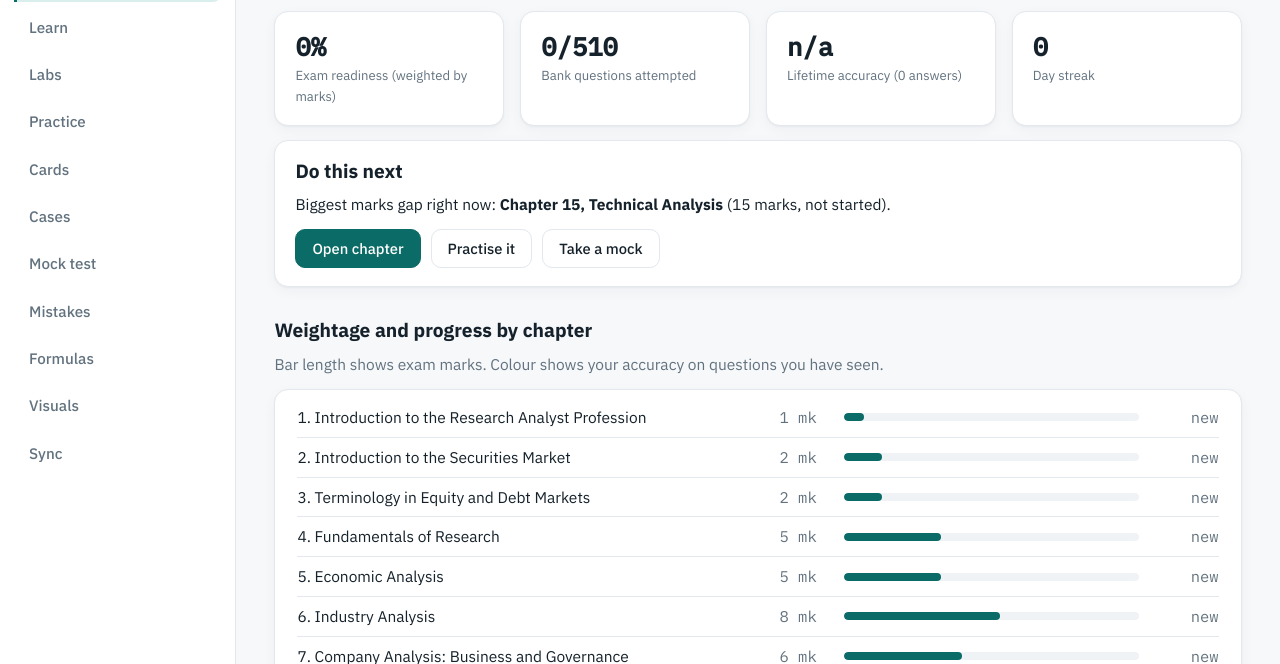
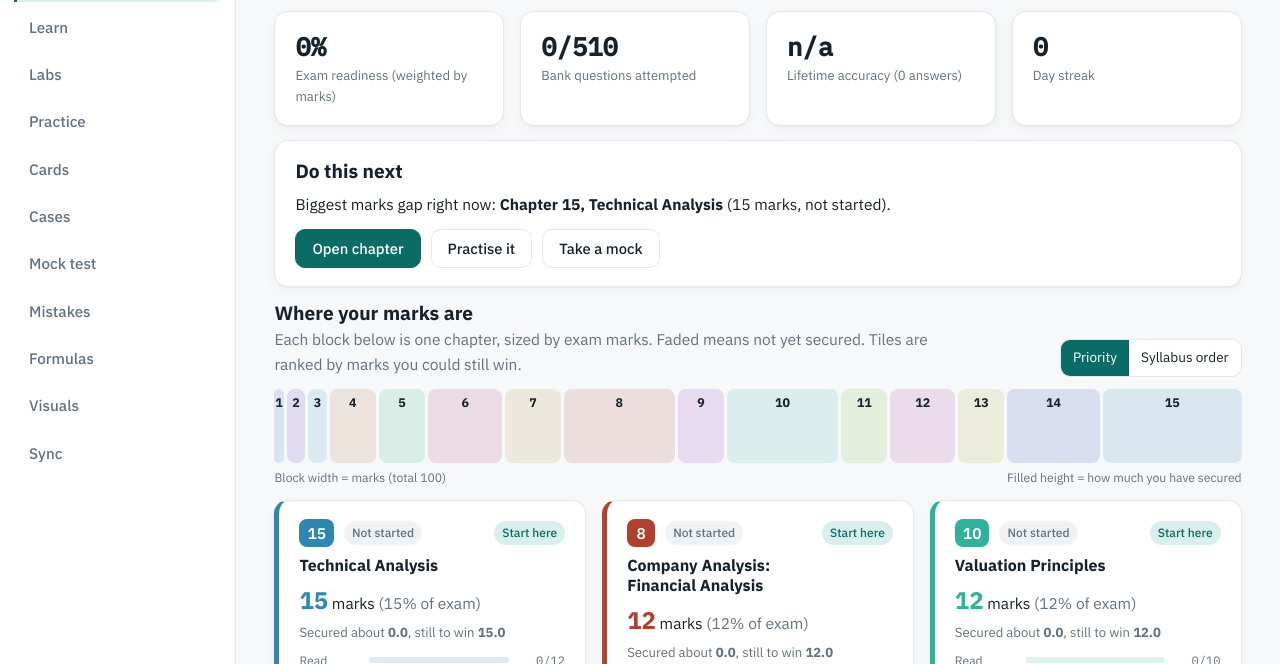
Before and after one commit to aviec21/nism_codified, a website: page index.html in a window 1280 px wide. Shown: the part 136-800 px from the top of the page. Drawn offline with Linux system fonts and the light colour scheme.

Commit message:
Home: priority tiles and exam map replace weightage bars; per-chapter colours
Co-Authored-By: Claude Sonnet 5.5 <noreply@anthropic.com>
Claude-Session: https://claude.ai/code/session_01TPFQG6NXJnGE7nS4BZcEnB

```diff
--- a/css/app.css
+++ b/css/app.css
@@ -122,3 +122,9 @@ svg.dg text{font:12px var(--font);fill:var(--ink)}
 .vout{margin-top:6px}
 .card.link{transition:border-color .15s,transform .15s}.card.link:hover{transform:translateY(-1px)}
 svg.chart.dg{max-width:1000px}
+
+.seg{display:inline-flex;border:1px solid var(--line);border-radius:10px;overflow:hidden}.seg button{background:var(--surface);border:0;padding:7px 12px;font:inherit;font-size:.85rem;color:inherit;cursor:pointer}.seg button.on{background:var(--accent);color:#fff}
+.exmap{display:flex;gap:3px;height:74px;margin-top:12px}.exmap a{position:relative;flex-basis:0;min-width:0;border-radius:8px;overflow:hidden;background:color-mix(in srgb,var(--cc) 14%,transparent);text-decoration:none;display:flex;align-items:flex-start;justify-content:center}.exmap a i{position:absolute;left:0;right:0;bottom:0;background:var(--cc);opacity:.9}.exmap a b{position:relative;color:var(--ink);font-size:.78rem;margin-top:4px}.exmap a:hover{outline:2px solid var(--cc)}
+.exlegend{display:flex;justify-content:space-between;gap:10px;flex-wrap:wrap;font-size:.76rem;color:var(--muted,#6b7785);margin-top:5px}
+.ct{border-left:5px solid var(--cc);text-decoration:none;color:inherit;display:block}.ct:hover{box-shadow:0 6px 20px rgba(0,0,0,.08)}.ct h3{margin:8px 0 6px;font-size:1rem}.ct .cn{background:var(--cc);color:#fff;border-radius:8px;min-width:28px;text-align:center;padding:2px 8px;font-weight:600}.ct .mk b{font-size:1.5rem;color:var(--cc)}
+.mm{display:grid;grid-template-columns:62px 1fr 48px;gap:8px;align-items:center;font-size:.76rem;color:var(--muted,#6b7785);margin-top:3px}.mm i{height:6px;border-radius:4px;background:color-mix(in srgb,var(--cc) 16%,transparent);overflow:hidden;display:block}.mm u{display:block;height:100%;background:var(--cc);text-decoration:none}.mm em{font-style:normal;text-align:right;font-family:var(--mono,monospace)}
--- a/js/core.js
+++ b/js/core.js
@@ -118,3 +118,6 @@ NX.fin = {
   ema: function (a, n) { var k = 2 / (n + 1), out = [], e = null; a.forEach(function (v, i) { e = e == null ? v : v * k + e * (1 - k); out.push(i < n - 1 ? NaN : e); }); return out; },
   rsi: function (a, n) { n = n || 14; var out = a.map(function () { return NaN; }), g = 0, l = 0; for (var i = 1; i < a.length; i++) { var d = a[i] - a[i - 1], up = Math.max(d, 0), dn = Math.max(-d, 0); if (i <= n) { g += up; l += dn; if (i === n) { g /= n; l /= n; out[i] = l === 0 ? 100 : 100 - 100 / (1 + g / l); } } else { g = (g * (n - 1) + up) / n; l = (l * (n - 1) + dn) / n; out[i] = l === 0 ? 100 : 100 - 100 / (1 + g / l); } } return out; }
 };
+
+/* per-chapter colour */
+NX.chColor = function (id) { var hs = [215, 262, 190, 24, 150, 340, 40, 8, 280, 170, 90, 320, 55, 235, 200]; return 'hsl(' + hs[(id - 1) % 15] + ',58%,44%)'; };
--- a/js/views.js
+++ b/js/views.js
@@ -37,8 +37,21 @@
       '<div class="card"><div class="stat"><b>' + (tc + tw ? Math.round(100 * tc / (tc + tw)) + '%' : 'n/a') + '</b><span>Lifetime accuracy (' + (tc + tw) + ' answers)</span></div></div>' +
       '<div class="card"><div class="stat"><b>' + (NX.S.streak.n || 0) + '</b><span>Day streak</span></div></div></div>';
     h += '<div class="card" style="margin-bottom:14px"><h2>Do this next</h2><p>Biggest marks gap right now: <b>Chapter ' + next.c.id + ', ' + esc(next.c.title) + '</b> (' + next.m + ' marks, ' + (next.s.acc == null ? 'not started' : 'accuracy ' + NX.pct(next.s.acc, 0)) + ').</p><div class="row"><a class="btn pri" href="#learn-' + next.c.id + '" style="text-decoration:none">Open chapter</a><a class="btn" href="#practice" id="hp" style="text-decoration:none">Practise it</a><a class="btn" href="#mock" style="text-decoration:none">Take a mock' + (lastMock ? ' (last ' + Math.round(lastMock.s) + '/' + lastMock.max + ')' : '') + '</a></div></div>';
-    h += '<h2>Weightage and progress by chapter</h2><p class="sub">Bar length shows exam marks. Colour shows your accuracy on questions you have seen.</p><div class="card chl" style="padding:8px 22px">';
-    rows.forEach(function (x) { var cls = x.s.acc == null ? '' : x.s.acc >= .75 ? 'g' : x.s.acc >= .5 ? 'w' : 'b'; h += '<a href="#learn-' + x.c.id + '" style="display:grid;grid-template-columns:minmax(0,1.6fr) 54px minmax(60px,1fr) 70px;gap:10px;align-items:center;padding:7px 0;border-bottom:1px solid var(--line);text-decoration:none;color:inherit"><span>' + x.c.id + '. ' + esc(x.c.title) + '</span><span class="mono sub">' + x.m + ' mk</span><span>' + bar(x.m / 15, cls) + '</span><span class="mono sub" style="text-align:right">' + (x.s.acc == null ? 'new' : NX.pct(x.s.acc, 0)) + '</span></a>'; });
+    var order = (NX.S.homeSort === 'syl') ? 'syl' : 'pri';
+    h += '<div class="row" style="align-items:end;margin-top:6px"><div><h2 style="margin:0">Where your marks are</h2><p class="sub" style="margin:2px 0 0">Each block below is one chapter, sized by exam marks. Faded means not yet secured. Tiles are ranked by marks you could still win.</p></div><span class="sp"></span><div class="seg" id="hs"><button data-o="pri" class="' + (order === 'pri' ? 'on' : '') + '">Priority</button><button data-o="syl" class="' + (order === 'syl' ? 'on' : '') + '">Syllabus order</button></div></div>';
+    h += '<div class="exmap">' + rows.map(function (x) { var sec = x.s.acc == null ? 0 : x.s.acc * Math.min(1, 0.4 + x.s.cover); return '<a href="#learn-' + x.c.id + '" title="Ch ' + x.c.id + ' ' + esc(x.c.title) + ': ' + x.m + ' marks" style="flex:' + x.m + ';--cc:' + NX.chColor(x.c.id) + '"><i style="height:' + Math.round(sec * 100) + '%"></i><b>' + x.c.id + '</b></a>'; }).join('') + '</div><div class="exlegend"><span>Block width = marks (total ' + rows.reduce(function (a, x) { return a + x.m; }, 0) + ')</span><span>Filled height = how much you have secured</span></div>';
+    var list = rows.slice(); if (order === 'pri') list.sort(function (a, b) { return b.gap - a.gap; });
+    h += '<div class="grid g3 chtiles" style="margin-top:12px">';
+    list.forEach(function (x, i) {
+      var st = x.s.acc == null ? ['Not started', ''] : x.s.acc >= .75 ? ['Strong', 'good'] : x.s.acc >= .5 ? ['Improving', 'warn'] : ['Weak', 'bad'];
+      var sec = x.m - x.gap, rd = x.s.secs ? x.s.read / x.s.secs : 0;
+      h += '<a class="card ct" href="#learn-' + x.c.id + '" style="--cc:' + NX.chColor(x.c.id) + '"><div class="row"><span class="cn">' + x.c.id + '</span><span class="pill ' + st[1] + '">' + st[0] + '</span><span class="sp"></span>' + (order === 'pri' && i < 3 ? '<span class="pill acc">Start here</span>' : '') + '</div><h3>' + esc(x.c.title) + '</h3>' +
+        '<div class="mk"><b>' + x.m + '</b> marks <span class="sub">(' + x.m + '% of exam)</span></div>' +
+        '<div class="sub" style="font-size:.82rem;margin:2px 0 8px">Secured about <b>' + sec.toFixed(1) + '</b>, still to win <b>' + x.gap.toFixed(1) + '</b></div>' +
+        '<div class="mm"><span>Read</span><i><u style="width:' + Math.round(rd * 100) + '%"></u></i><em>' + x.s.read + '/' + x.s.secs + '</em></div>' +
+        '<div class="mm"><span>Seen</span><i><u style="width:' + Math.round(100 * x.s.seen / Math.max(1, x.s.total)) + '%"></u></i><em>' + x.s.seen + '/' + x.s.total + '</em></div>' +
+        '<div class="mm"><span>Accuracy</span><i><u style="width:' + (x.s.acc == null ? 0 : Math.round(x.s.acc * 100)) + '%"></u></i><em>' + (x.s.acc == null ? 'new' : NX.pct(x.s.acc, 0)) + '</em></div></a>';
+    });
     h += '</div>';
     var w = [[1, 5], [6, 10], [11, 15]];
     h += '<h2 style="margin-top:20px">Four week plan</h2><div class="grid g2">';
@@ -51,6 +64,7 @@
     plan.forEach(function (p) { h += '<div class="card"><h3>' + p[0] + '</h3><p class="sub" style="margin:0">' + p[1] + '</p></div>'; });
     h += '</div><h2 style="margin-top:20px">Exam at a glance</h2><div class="card"><ul style="margin:0;padding-left:1.1em"><li>100 marks: 80 MCQs plus 5 case studies of 4 questions (20 marks)</li><li>120 minutes, 25% negative marking, 60% to pass</li><li>Recertification every 3 years</li></ul><p class="sub" style="margin:.6em 0 0">Verify the latest pattern at nism.ac.in before you book.</p></div>';
     V.innerHTML = h;
+    Array.prototype.forEach.call(document.querySelectorAll('#hs button'), function (b) { b.onclick = function () { NX.S.homeSort = b.getAttribute('data-o'); NX.save(); VIEWS.home(); }; });
   };
 
   /* ---------- Learn ---------- */
```
